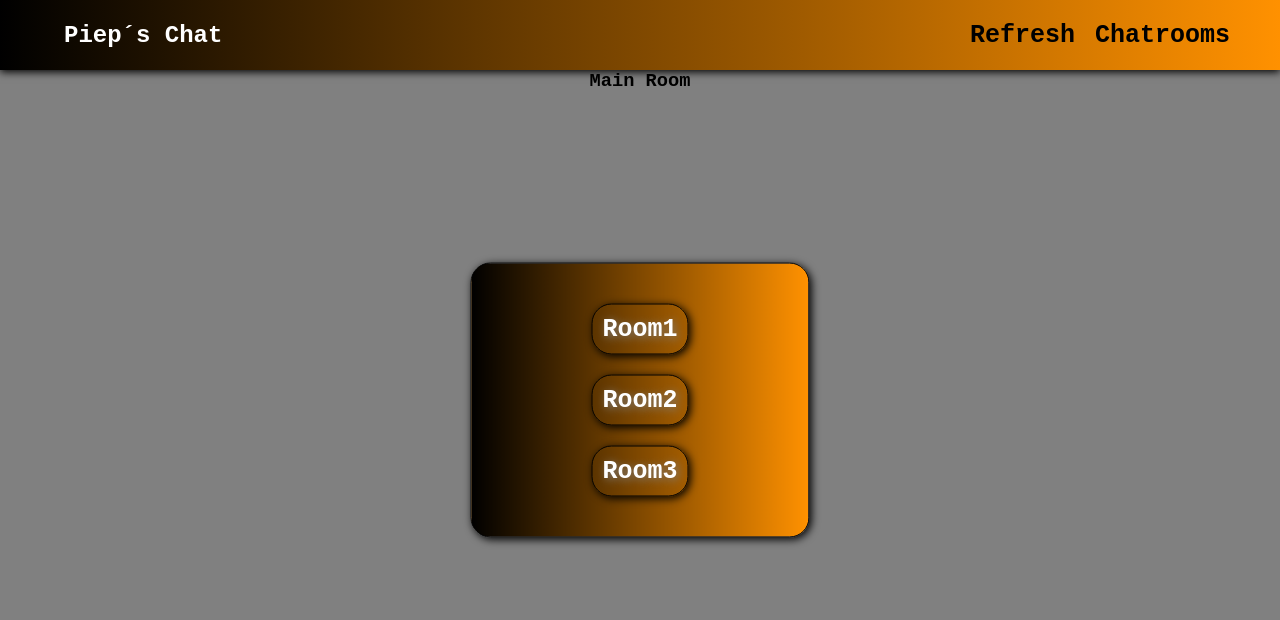
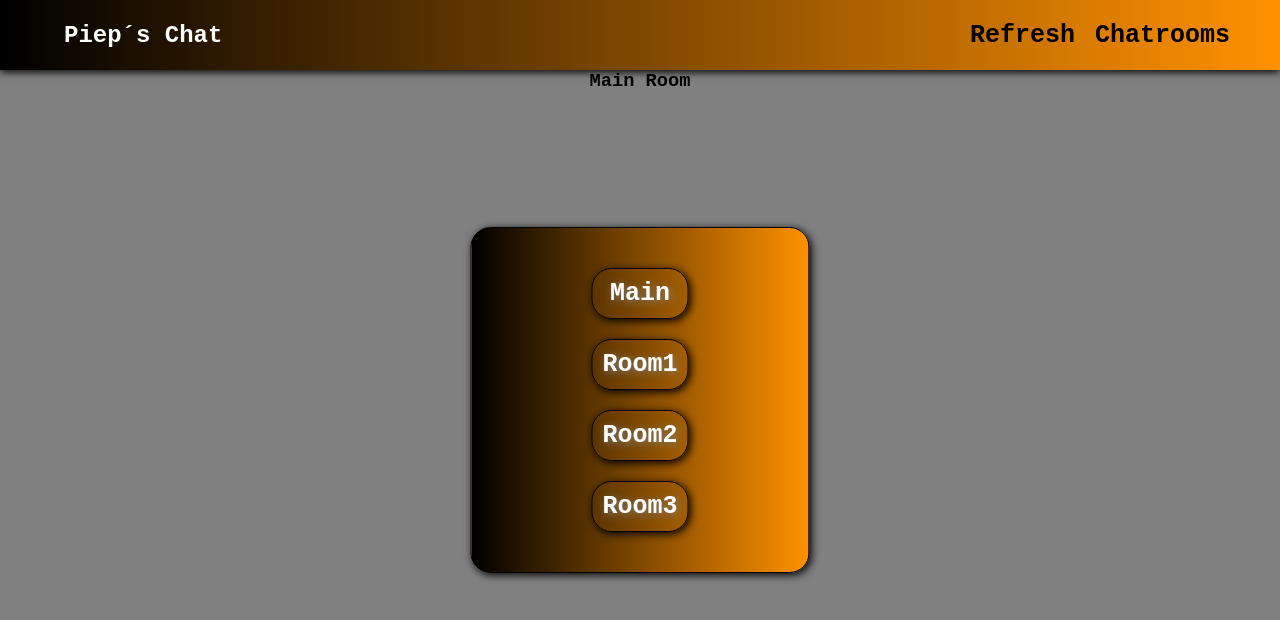
Before and after one commit to xXMaddyX/PiepsChatSystem-Rooms-, a Vue app: page / in a window 1280 px wide. Both pictures are taken after a click on the item "Chatrooms". Shown: the top 620 px of the page. Built offline with nearby package versions, Linux system fonts and the light colour scheme.

Commit message:
update links

```diff
--- a/src/assets/NavigationDropdown.vue
+++ b/src/assets/NavigationDropdown.vue
@@ -1,14 +1,15 @@
 <script setup lang="ts">
-
+import { chatRooms } from '../varStore'
 </script>
 
 
 <template>
     <div class="content">
         <ul>
-            <li>Room1</li>
-            <li>Room2</li>
-            <li>Room3</li>
+            <li @click="chatRooms.methods.changeChatroom('Main Room', chatRooms.chatRoomUrls.mainRoom)">Main</li>
+            <li @click="chatRooms.methods.changeChatroom('Room 1', chatRooms.chatRoomUrls.room1)">Room1</li>
+            <li @click="chatRooms.methods.changeChatroom('Room 2', chatRooms.chatRoomUrls.room2)">Room2</li>
+            <li @click="chatRooms.methods.changeChatroom('Room 3', chatRooms.chatRoomUrls.room3)">Room3</li>
         </ul>
     </div>
 </template>
--- a/src/varStore.ts
+++ b/src/varStore.ts
@@ -11,8 +11,9 @@ export const chatRooms = reactive({
         room3: "http://127.0.0.1:5000/room3",
     },
     methods: {
-        changeChatroom(choice: any) {
-            chatRooms.actualRoom = choice
+        changeChatroom(choice: string, route: string) {
+            chatRooms.roomNrDisplay = choice
+            chatRooms.actualRoom = route
         }
 
     }
```
